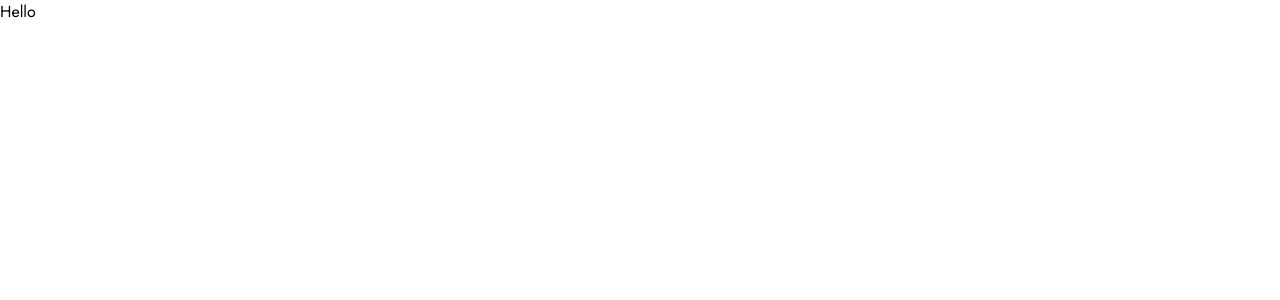
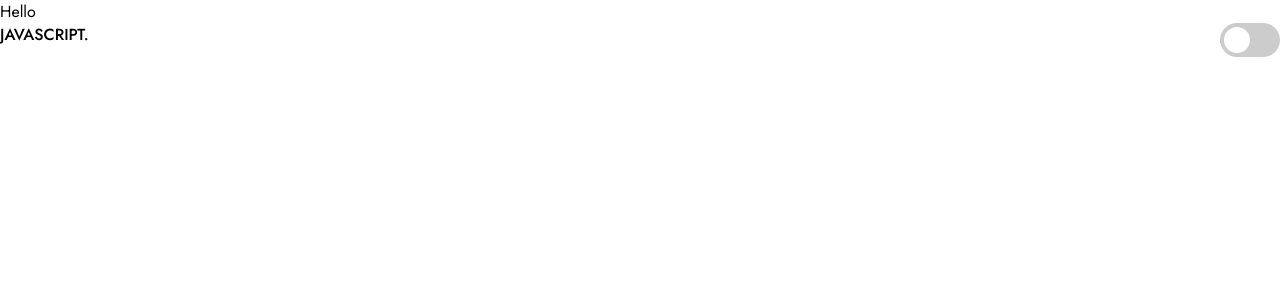
Before and after one commit to WildCodeSchool/2023-09-JS-BDX-P3-la-rive-droite, a React (Vite) app in the folder frontend/: page / in a window 1280 px wide. Shown: the top 300 px of the page. Built offline with nearby package versions, Linux system fonts and the light colour scheme.

Commit message:
Finish component 'competence' with succes

```diff
--- a/frontend/src/App.jsx
+++ b/frontend/src/App.jsx
@@ -1,7 +1,13 @@
 import "./App.css";
+import CompetenceSwitch from "./components/CompetenceSwitch";
 
 function App() {
-  return <div> Hello</div>;
+  return (
+    <div>
+      <p>Hello</p>
+      <CompetenceSwitch />
+    </div>
+  );
 }
 
 export default App;
--- a/frontend/src/components/CompetenceSwitch.jsx
+++ b/frontend/src/components/CompetenceSwitch.jsx
@@ -0,0 +1,18 @@
+import React from "react";
+// Styles.
+import "../style/style_components/competence-switch.css";
+
+function CompetenceSwitch() {
+  return (
+    <div className="competence-line">
+      <p className="label-champs">JavaScript.</p>
+      <label className="switch">
+        _
+        <input type="checkbox" />
+        <span className="slider round"> </span>
+      </label>
+    </div>
+  );
+}
+
+export default CompetenceSwitch;
--- a/frontend/src/style/style_components/competence-switch.css
+++ b/frontend/src/style/style_components/competence-switch.css
@@ -0,0 +1,73 @@
+/* Container */
+.competence-line {
+  display: flex;
+  justify-content: space-between;
+}
+
+/* Text compentence */
+.label-champs {
+  font-weight: 500;
+  color: var(--third-title-color);
+  text-transform: uppercase;
+  font-size: 16px;
+}
+
+/* Button */
+.switch {
+  position: relative;
+  display: inline-block;
+  width: 60px;
+  height: 34px;
+}
+
+.switch input {
+  opacity: 0;
+  width: 0;
+  height: 0;
+}
+
+.slider {
+  position: absolute;
+  cursor: pointer;
+  top: 0;
+  left: 0;
+  right: 0;
+  bottom: 0;
+  background-color: #ccc;
+  -webkit-transition: 0.4s;
+  transition: 0.4s;
+}
+
+.slider:before {
+  position: absolute;
+  content: "";
+  height: 26px;
+  width: 26px;
+  left: 4px;
+  bottom: 4px;
+  background-color: white;
+  -webkit-transition: 0.4s;
+  transition: 0.4s;
+}
+
+input:checked + .slider {
+  background-color: var(--second-color);
+}
+
+input:focus + .slider {
+  box-shadow: 0 0 1px var(--second-color);
+}
+
+input:checked + .slider:before {
+  -webkit-transform: translateX(26px);
+  -ms-transform: translateX(26px);
+  transform: translateX(26px);
+}
+
+.slider.round {
+  border-radius: 34px;
+}
+
+.slider.round:before {
+  border-radius: 50%;
+}
```
